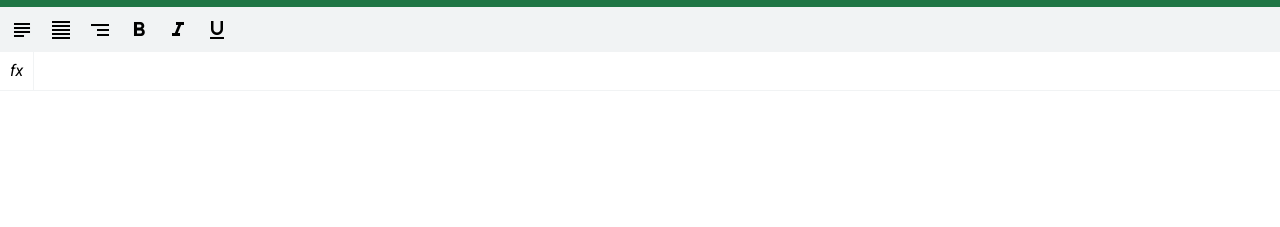
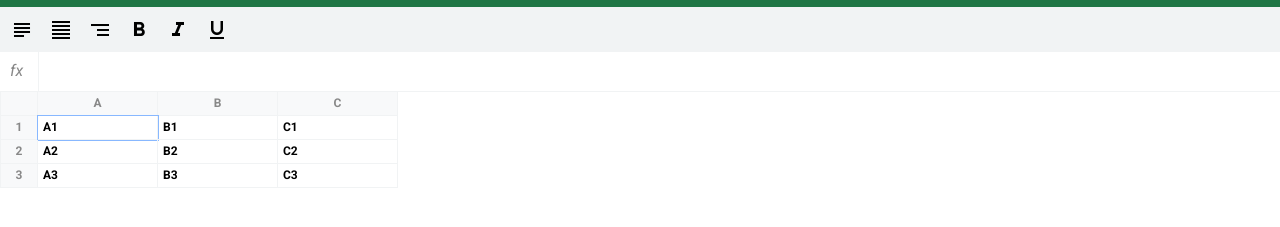
Before and after one commit to bamfl/excel, a website built with webpack: page src/index.html in a window 1280 px wide. Shown: the part 43-270 px from the top of the page. Built offline with nearby package versions, Linux system fonts and the light colour scheme.

Commit message:
Table styles

```diff
--- a/src/index.html
+++ b/src/index.html
@@ -19,6 +19,7 @@
 						<div class="btn btn-white"><span class="material-icons">delete</span></div>
 					</div>
 				</div>
+
         <div class="excel__toolbar">
 					<div class="btn btn-black"><span class="material-icons">subject</span></div>
 					<div class="btn btn-black"><span class="material-icons">format_align_justify</span></div>
@@ -27,11 +28,49 @@
 					<div class="btn btn-black"><span class="material-icons">format_italic</span></div>
 					<div class="btn btn-black"><span class="material-icons">format_underlined</span></div>
 				</div>
+
         <div class="excel__formula">
 					<div class="icon">fx</div>
 					<input class="input" />
 				</div>
-        <div class="excel__table"></div>
+
+        <div class="excel__table">
+					<div class="row">
+						<div class="row-info"></div>
+						<div class="row-data">
+							<div class="column">A</div>
+							<div class="column">B</div>
+							<div class="column">C</div>
+						</div>
+					</div>
+
+					<div class="row">
+						<div class="row-info">1</div>
+						<div class="row-data">
+							<div class="cell selected" contenteditable>A1</div>
+							<div class="cell" contenteditable>B1</div>
+							<div class="cell" contenteditable>C1</div>
+						</div>
+					</div>
+
+					<div class="row">
+						<div class="row-info">2</div>
+						<div class="row-data">
+							<div class="cell" contenteditable>A2</div>
+							<div class="cell" contenteditable>B2</div>
+							<div class="cell" contenteditable>C2</div>
+						</div>
+					</div>
+
+					<div class="row">
+						<div class="row-info">3</div>
+						<div class="row-data">
+							<div class="cell" contenteditable>A3</div>
+							<div class="cell" contenteditable>B3</div>
+							<div class="cell" contenteditable>C3</div>
+						</div>
+					</div>
+				</div>
       </div>
     </div>
   </body>
--- a/src/scss/formula.scss
+++ b/src/scss/formula.scss
@@ -1,6 +1,7 @@
 .excel__formula {
 	position: absolute;
 	width: 100%;
+	height: 40px;
 	top: 95px;
 	left: 0;
 	display: flex;
@@ -8,6 +9,7 @@
 	border-bottom: 1px solid #f1f3f4;
 
 	.icon {
+		width: 40px;
 		font-size: 16px;
 		font-style: italic;
 		padding: 10px;
--- a/src/scss/style.scss
+++ b/src/scss/style.scss
@@ -15,6 +15,9 @@ html, body {
 
 .excel {
 	position: relative;
+	color: #888;
+	height: 100%;
+	max-width: 100%;
 
 	.btn {
 		cursor: pointer;
--- a/src/scss/table.scss
+++ b/src/scss/table.scss
@@ -1,3 +1,61 @@
-.excel__table {
-	padding: 0;
+.excel__table  {
+	position: absolute;
+	width: 100%;
+	top: 135px;
+	left: 0;
+	overflow-x: auto;
+	font-size: 12px;
+	padding: 0px 0px 2px 0px;
+
+	.row {
+		display: flex;
+		min-height: 20px;
+		height: 24px;
+	}
+
+	.row-info {
+		display: flex;
+		justify-content:center;
+		align-items: center;
+		min-width: 38px;
+		height: 100%;
+		border: 1px solid #f1f3f4;
+		background-color: #f8f9fa;
+		border-top: none;
+	}
+
+	.row-data {
+		display: flex;
+	}
+
+	.column {
+		display: flex;
+		justify-content:center;
+		align-items: center;
+		min-width: 40px;
+		width: 120px;
+		background-color: #f8f9fa;
+		border: 1px solid #f1f3f4;
+		height: 100%;
+		border-top: none;
+		border-left: none;
+	}
+
+	.cell {
+		min-width: 40px;
+		padding: 5px;
+		min-width: 40px;
+		width: 120px;
+		height: 100%;
+		border: 1px solid #f1f3f4;
+		border-top: none;
+		border-left: none;
+		white-space: nowrap;
+		outline: none;
+		color: #000;
+
+		&.selected {
+			outline: 1px solid #88b8ff;
+		}
+	}
 }
```
